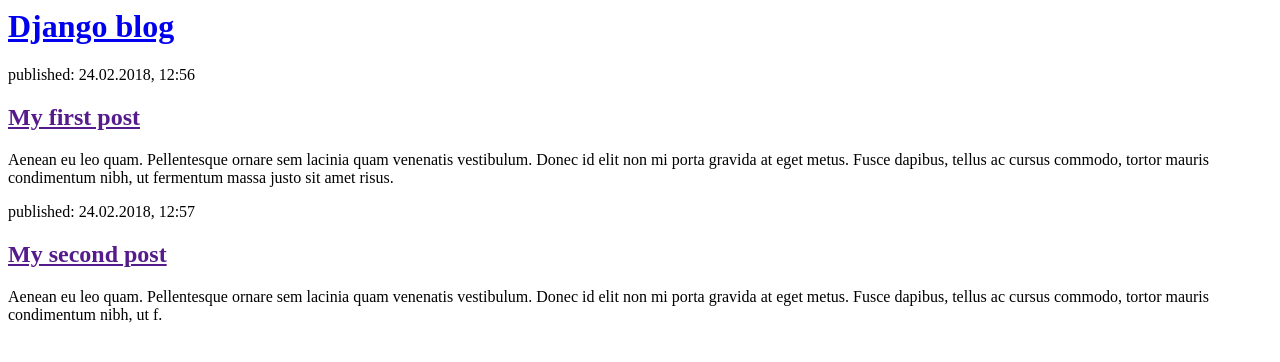
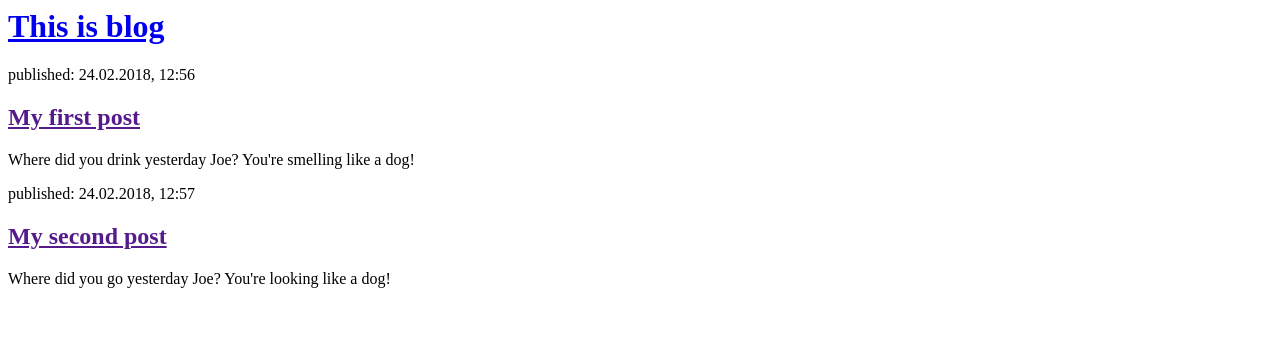
Before and after one commit to stetsovski/my-first-blog, a Django app: page / in a window 1280 px wide. Shown: the top 362 px of the page. Run offline with Django 3.2, Linux system fonts and the light colour scheme.

Commit message:
Changed the HTML for the site again.

```diff
--- a/blog/templates/blog/post_list.html
+++ b/blog/templates/blog/post_list.html
@@ -1,26 +1,22 @@
 <html>
     <head>
-        <title>Django blog</title>
+        <title>Hey Joe!</title>
     </head>
     <body>
         <div>
-            <h1><a href="/">Django blog</a></h1>
+            <h1><a href="/">This is blog</a></h1>
         </div>
 
         <div>
             <p>published: 24.02.2018, 12:56</p>
             <h2><a href="">My first post</a></h2>
-            <p>Aenean eu leo quam. Pellentesque ornare sem lacinia quam venenatis vestibulum.
-              Donec id elit non mi porta gravida at eget metus. Fusce dapibus, tellus ac cursus
-              commodo, tortor mauris condimentum nibh, ut fermentum massa justo sit amet risus.</p>
+            <p>Where did you drink yesterday Joe? You're smelling like a dog!</p>
         </div>
 
         <div>
           <p>published: 24.02.2018, 12:57</p>
             <h2><a href="">My second post</a></h2>
-            <p>Aenean eu leo quam. Pellentesque ornare sem lacinia quam venenatis vestibulum.
-              Donec id elit non mi porta gravida at eget metus. Fusce dapibus, tellus ac cursus
-              commodo, tortor mauris condimentum nibh, ut f.</p>
+            <p>Where did you go yesterday Joe? You're looking like a dog!</p>
         </div>
     </body>
 </html>
```
